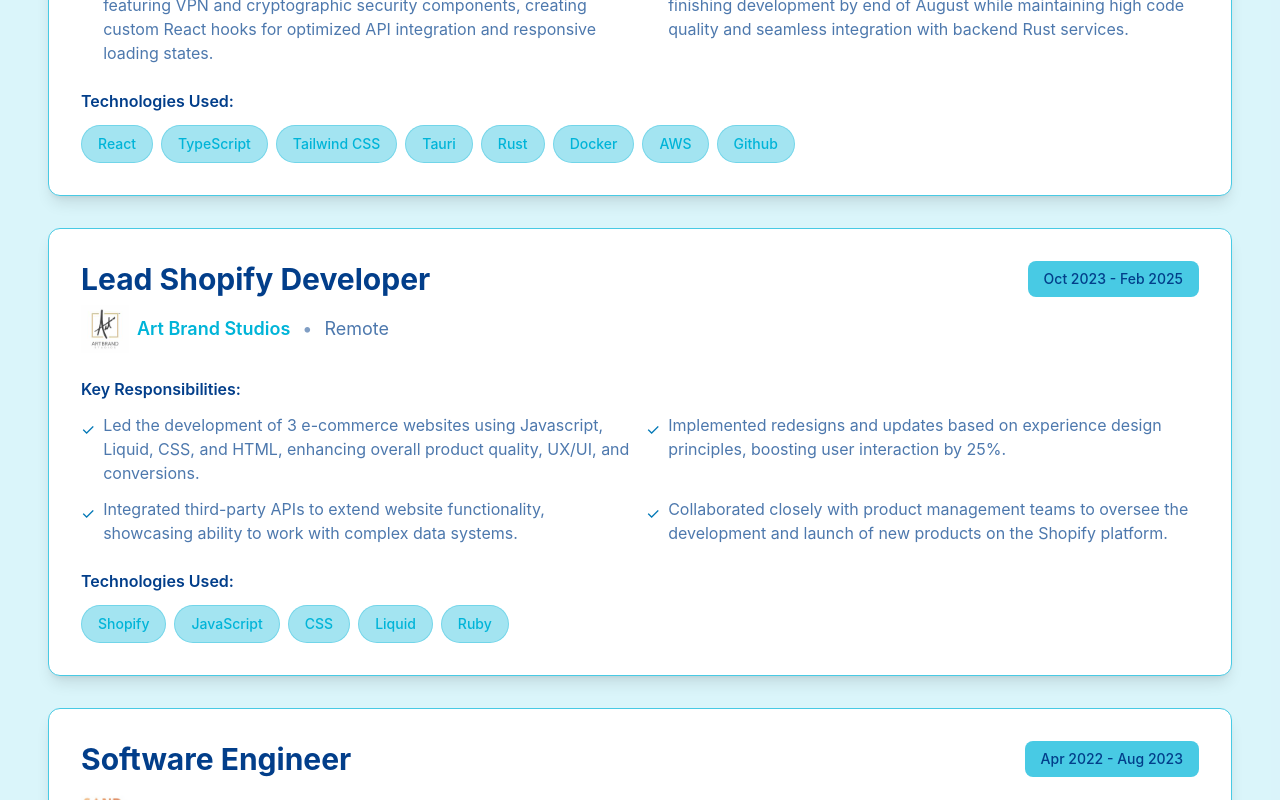
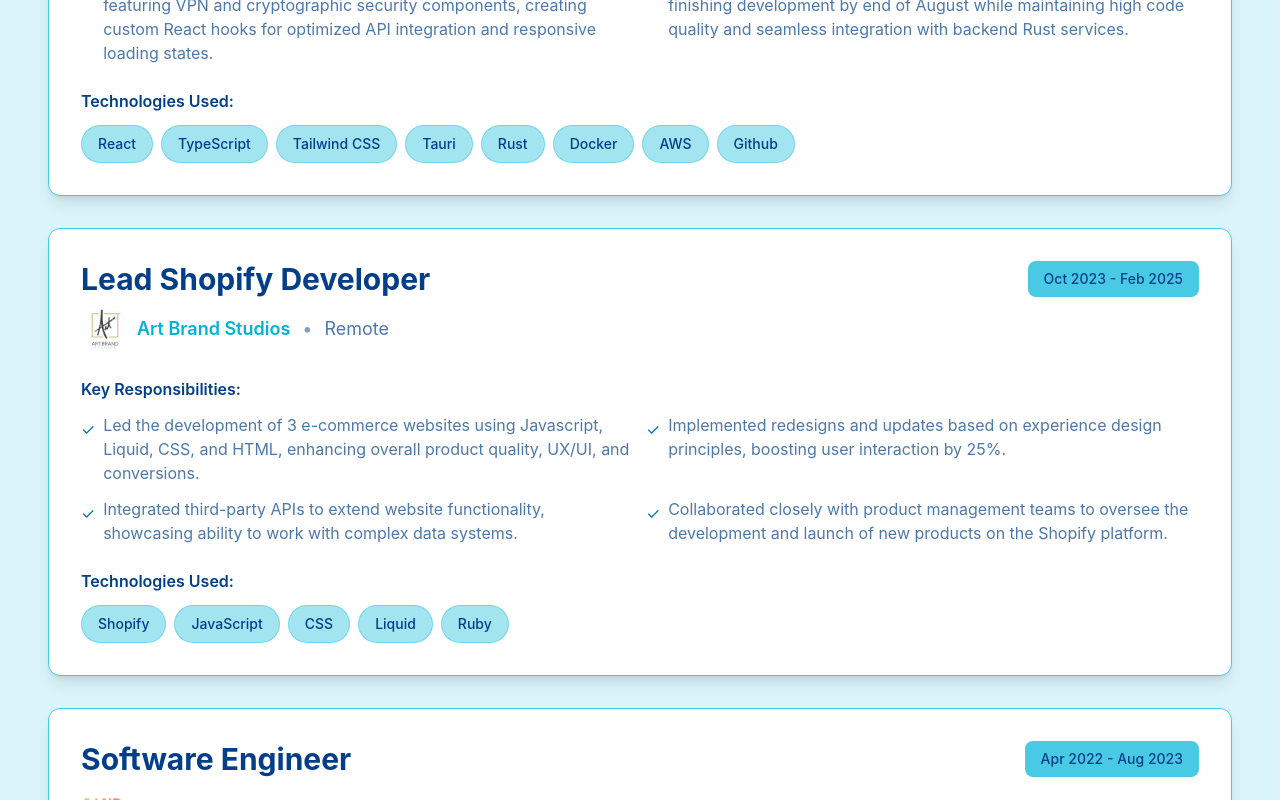
Before and after one commit to cheshirekate8/cheshirekate8.github.io, a React (Vite) app: page / in a window 1280 px wide. Shown: the part 2700-3500 px from the top of the page. Built offline with nearby package versions, Linux system fonts and the light colour scheme.

Commit message:
some to dos

```diff
--- a/src/components/sections/Experience.tsx
+++ b/src/components/sections/Experience.tsx
@@ -101,7 +101,7 @@
                     {exp.technologies.map((tech) => (
                       <span
                         key={tech}
-                        className="bg-vivid-sky/50 dark:bg-pacific-cyan/20 text-pacific-cyan dark:text-vivid-sky px-4 py-2 rounded-full text-sm font-medium border border-pacific-cyan/30"
+                        className="bg-vivid-sky/50 dark:bg-pacific-cyan/20 text-marian-blue dark:text-vivid-sky px-4 py-2 rounded-full text-sm font-medium border border-pacific-cyan/30"
                       >
                         {tech}
                       </span>
--- a/src/components/ui/ProjectCard.tsx
+++ b/src/components/ui/ProjectCard.tsx
@@ -94,7 +94,7 @@
           {project.technologies.map((tech) => (
             <span
               key={tech}
-              className="bg-vivid-sky dark:bg-pacific-cyan/20 text-pacific-cyan dark:text-vivid-sky px-3 py-1 rounded-full text-sm font-medium"
+              className="bg-vivid-sky dark:bg-pacific-cyan/20 text-marian-blue dark:text-vivid-sky px-3 py-1 rounded-full text-sm font-medium"
             >
               {tech}
             </span>
--- a/src/data/projects.ts
+++ b/src/data/projects.ts
@@ -6,9 +6,9 @@
     title: "Cards Against Humanity Deck Builder",
     description:
       "Build, save, and share custom Cards Against Humanity decks with my intuitive click-to-add builder.",
-    image: "/path/to/image.png",
+    image: "/cahdbPage.png",
     technologies: ["React", "TypeScript", "Tailwind"],
-    liveUrl: "https://...",
+    // liveUrl: "https://...",
     githubUrl: "https://github.com/...",
     featured: false,
     underConstruction: true,
@@ -27,7 +27,6 @@
       "Framer Motion",
       "GitHub Pages",
     ],
-    liveUrl: "https://cheshirekate8.github.io",
     githubUrl: "https://github.com/cheshirekate8.github.io",
     featured: false,
     category: "website",
```
Also changed, not shown: public/cahdbPage.png (added), 1 other file (tests, documents, lock files or other folders).
